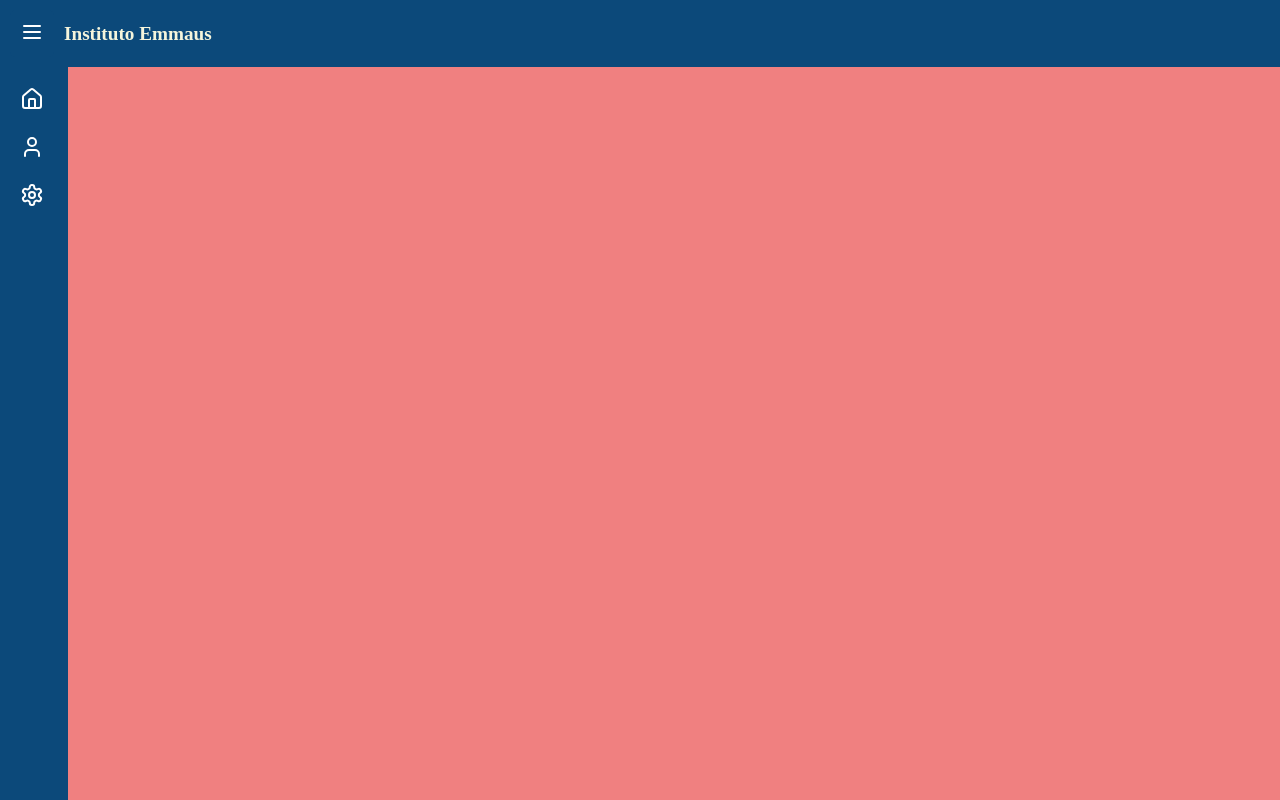
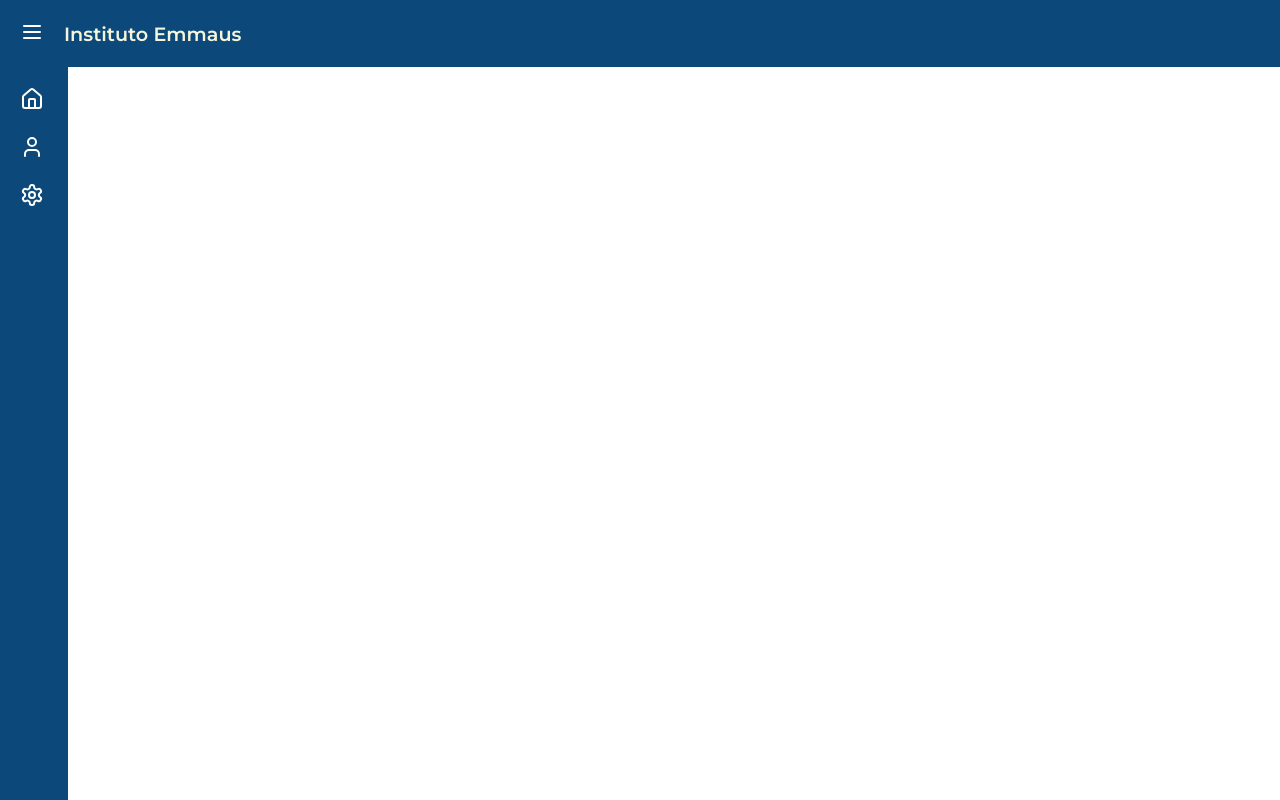
Before and after one commit to Luis1155/semillas-frontend, a React (Vite) app: page / in a window 1280 px wide. Built offline with nearby package versions, Linux system fonts and the light colour scheme.

Commit message:
Google font Montserrat

```diff
--- a/src/components/CollapsibleMenu.css
+++ b/src/components/CollapsibleMenu.css
@@ -1,10 +1,10 @@
 .menu-lateral {
   display: flex;
   flex: 1;
-  background-color: lightcoral;
 }
 
 .menu-container {
+  font-family: "Montserrat", sans-serif;
   display: flex;
   flex-direction: column;
   background-color: #0c497a;
--- a/src/components/CollapsibleMenu.jsx
+++ b/src/components/CollapsibleMenu.jsx
@@ -1,4 +1,3 @@
-import { useState } from "react";
 import { Home, Settings, User, Menu } from "lucide-react";
 import { motion } from "framer-motion";
 
--- a/src/components/Header.css
+++ b/src/components/Header.css
@@ -1,3 +1,5 @@
+@import url("https://fonts.googleapis.com/css2?family=Montserrat:wght@600&display=swap");
+
 .menu-header {
   display: flex;
   align-items: center;
@@ -8,6 +10,7 @@
 }
 
 .menu-title {
+  font-family: "Montserrat", sans-serif;
   font-size: 1.2rem;
   font-weight: bold;
   color: beige;
```
